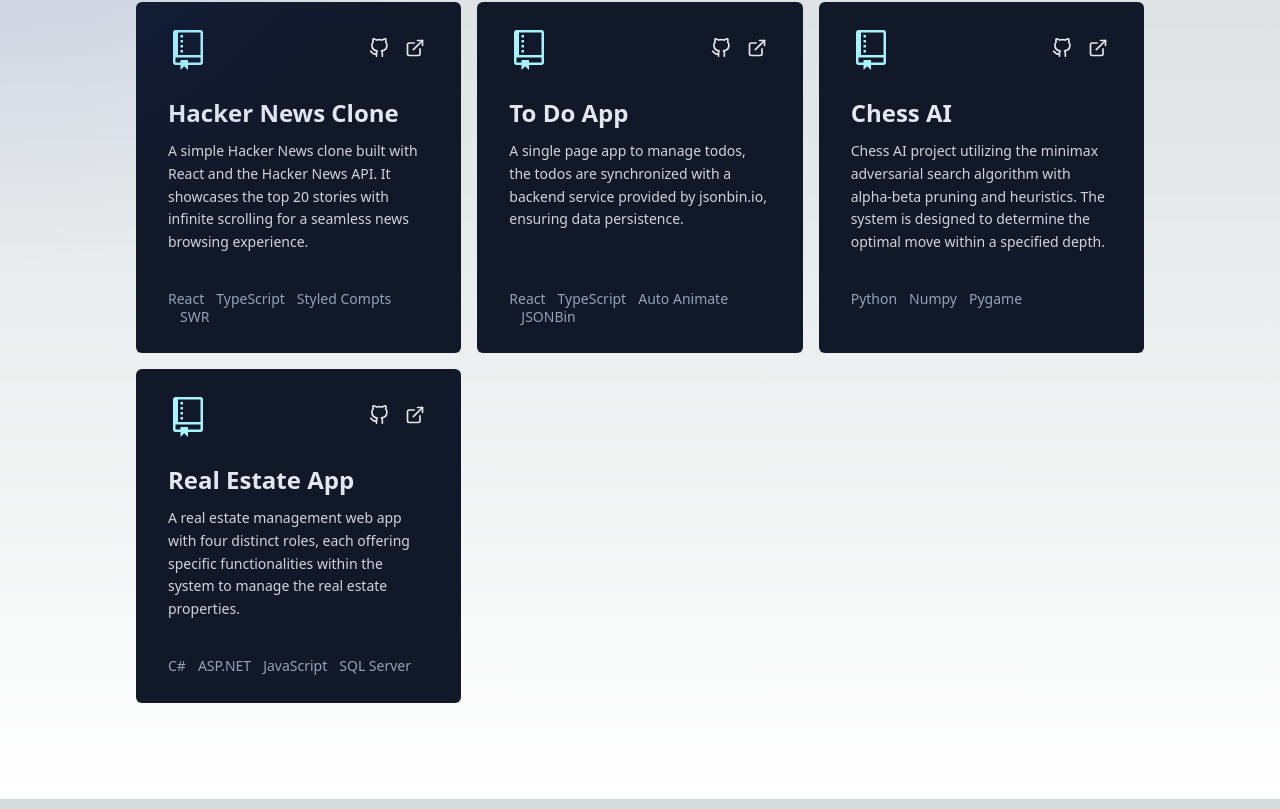
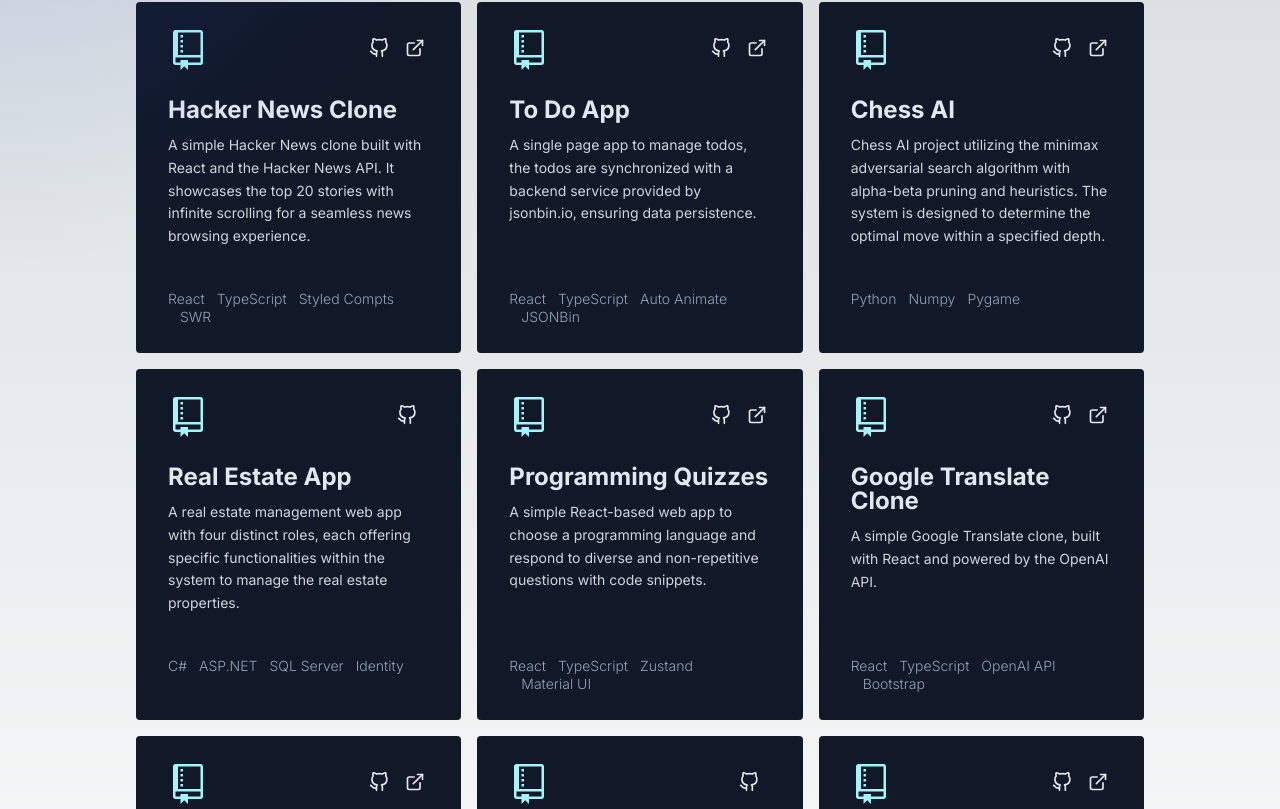
Before and after one commit to fraineralex/fraineralex.dev, a Next.js app: page /projects in a window 1280 px wide. Shown: the part 211-1020 px from the top of the page. Built offline with nearby package versions, Linux system fonts and the light colour scheme.

Commit message:
wip: working in the all projects section, add: six new projects and fix: some issues in the project-card-square component

```diff
--- a/src/app/layout.tsx
+++ b/src/app/layout.tsx
@@ -6,9 +6,9 @@ import { MouseShadow } from '@/components/layout/mouse-shadow'
 const inter = Inter({ subsets: ['latin'] })
 
 export const metadata: Metadata = {
-  title: 'Frainer Encarnacion',
+  title: 'Frainer Encarnación',
   description:
-    'Frainer Encarnacion is a software engineer who builds accessible, inclusive products and digital experiences for the web.'
+    'Frainer Encarnación is a full stack developer who builds accessible, inclusive products and digital experiences for the web.'
 }
 
 export default function RootLayout ({
--- a/src/app/projects/page.tsx
+++ b/src/app/projects/page.tsx
@@ -3,7 +3,7 @@ import AllProjectsCard from '../ui/projects/all-projects-cards'
 
 export default function Projects () {
   return (
-    <main className='mx-auto min-h-screen max-w-screen-xl px-6 py-12 font-sans md:px-12 md:py-20 lg:px-24 lg:py-0'>
+    <main className='mx-auto min-h-screen max-w-screen-xl px-6 py-12 md:px-12 md:py-20 lg:px-24 lg:py-0'>
       <section className='lg:py-24'>
         <header>
           <a
--- a/src/app/ui/projects/all-projects-cards.tsx
+++ b/src/app/ui/projects/all-projects-cards.tsx
@@ -14,7 +14,7 @@ export default function AllProjectsCard () {
         title='To Do App'
         description='A single page app to manage todos, the todos are synchronized with a backend service provided by jsonbin.io, ensuring data persistence.'
         technologies={['React', 'TypeScript', 'Auto Animate', 'JSONBin']}
-        deployUrl='https://frainer-todo-app.surge.sh/'
+        deployUrl='https://frainer-todo-app.surge.sh'
         githubRepositoryUrl='https://github.com/fraineralex/learning-react/blob/main/projects/08-todo-app-typescript'
       />
       <ProjectCard
@@ -27,9 +27,48 @@ export default function AllProjectsCard () {
       <ProjectCard
         title='Real Estate App'
         description='A real estate management web app with four distinct roles, each offering specific functionalities within the system to manage the real estate properties.'
-        technologies={['C#', 'ASP.NET', 'JavaScript', 'SQL Server']}
-        deployUrl='https://github.com/fraineralex/RealEstate-App'
+        technologies={['C#', 'ASP.NET', 'SQL Server', 'Identity']}
         githubRepositoryUrl='https://github.com/fraineralex/RealEstate-App'
+      />
+      <ProjectCard
+        title='Programming Quizzes'
+        description='A simple React-based web app to choose a programming language and respond to diverse and non-repetitive questions with code snippets.'
+        technologies={['React', 'TypeScript', 'Zustand', 'Material UI']}
+        deployUrl='https://programming-quizzes.surge.sh'
+        githubRepositoryUrl='https://github.com/fraineralex/learning-react/tree/main/projects/14-programming-quizzes-with-zustand'
+      />
+      <ProjectCard
+        title='Google Translate Clone'
+        description='A simple Google Translate clone, built with React and powered by the OpenAI API.'
+        technologies={['React', 'TypeScript', 'OpenAI API', 'Bootstrap']}
+        deployUrl='https://programming-quizzes.surge.sh'
+        githubRepositoryUrl='https://github.com/fraineralex/learning-react/tree/main/projects/14-programming-quizzes-with-zustand'
+      />
+
+      <ProjectCard
+        title='To Do List'
+        description='
+        Node.js web app for task management with user-friendly features. Supports permanent/temporary logins and user info updates.'
+        technologies={['Node.js', 'Express', 'Handlerbars', 'Sequelize']}
+        deployUrl='https://programming-quizzes.surge.sh'
+        githubRepositoryUrl='https://todolist.3.us-1.fl0.io'
+      />
+
+      <ProjectCard
+        title='Net Banking App'
+        description='
+        Net banking app built in C# following ONION architecture and SOLID principles. Enables secure user logins and seamless financial transactions.'
+        technologies={['C#', 'ASP.NET', 'SQL Server', 'Entity Framwork']}
+        githubRepositoryUrl='https://github.com/fraineralex/InternetBanking-App'
+      />
+
+      <ProjectCard
+        title='Social Network App'
+        description='
+        A Node.js Social Network App for creating user profiles, sharing posts and events, commenting, connecting with friends, and ensuring secure account access.'
+        technologies={['Node.js', 'Express', 'Handlerbars', 'Sequelize']}
+        deployUrl='https://socialnetwork.up.railway.app'
+        githubRepositoryUrl='https://github.com/fraineralex/Social-Network-App'
       />
     </>
   )
--- a/src/components/project/project-card-square.tsx
+++ b/src/components/project/project-card-square.tsx
@@ -2,13 +2,14 @@
 
 import { FiExternalLink, FiGithub } from 'react-icons/fi'
 import { GoRepo } from 'react-icons/go'
+import { useRef } from 'react'
 
 interface Props {
   title: string
   description: string
   technologies: string[]
   githubRepositoryUrl: string
-  deployUrl: string
+  deployUrl?: string
 }
 
 export default function ProjectCardSquare ({
@@ -18,19 +19,22 @@ export default function ProjectCardSquare ({
   githubRepositoryUrl,
   deployUrl
 }: Props) {
+  const deployLinkRef = useRef<HTMLAnchorElement>(null)
+  const githubLinkRef = useRef<HTMLAnchorElement>(null)
+
   const handleHover = () => {
-    const anchors = document.getElementsByTagName('a')
-    const titleAnchor = anchors.item(anchors.length - 1)
-    if (titleAnchor) {
-      titleAnchor.focus()
+    if (deployUrl && deployLinkRef.current) {
+      deployLinkRef.current.focus()
+    } else if (githubLinkRef.current) {
+      githubLinkRef.current.focus()
     }
   }
 
   const handleClick = () => {
-    const anchors = document.getElementsByTagName('a')
-    const titleAnchor = anchors.item(anchors.length - 1)
-    if (titleAnchor) {
-      titleAnchor.click()
+    if (deployUrl && deployLinkRef.current) {
+      deployLinkRef.current.click()
+    } else if (githubLinkRef.current) {
+      githubLinkRef.current.click()
     }
   }
 
@@ -40,7 +44,7 @@ export default function ProjectCardSquare ({
       onMouseEnter={handleHover}
       onClick={handleClick}
     >
-      <article className='decoration-none shadow-md flex flex-col items-center relative h-full p-8 py-7 rounded-md bg-gray-900'>
+      <article className='decoration-none shadow-md flex flex-col items-center relative h-full p-8 py-7 rounded bg-gray-900'>
         <header className='lg:min-h-[30vh]'>
           <div className='flex justify-between items-center mb-7'>
             <span className='text-cyan-200'>
@@ -50,24 +54,28 @@ export default function ProjectCardSquare ({
               <a
                 href={githubRepositoryUrl}
                 aria-label='External Link'
-                className='flex justify-center items-center px-1 py-2 relative hover:text-teal-300 focus-visible:text-teal-300'
+                className='flex justify-center items-center px-1 py-2 relative hover:text-teal-300 focus-visible:outline-none'
                 target='_blank'
                 rel='noopener noreferrer'
+                ref={githubLinkRef}
               >
                 <FiGithub className='-mt-1 w-5 h-5 mr-2' />
               </a>
+              {deployUrl && (
                 <a
                   href={deployUrl}
                   aria-label='External Link'
-                className='flex justify-center items-center px-1 py-2 relative hover:text-teal-300 focus-visible:text-teal-300 deploy-link'
+                  className='flex justify-center items-center px-1 py-2 relative hover:text-teal-300 focus-visible:outline-none'
                   target='_blank'
                   rel='noopener noreferrer'
+                  ref={deployLinkRef}
                 >
                   <FiExternalLink className='-mt-1 w-5 h-5' />
                 </a>
+              )}
             </span>
           </div>
-          <h3 className='mt-3 text-2xl font-bold leading-tight text-slate-200 group-hover:text-teal-300 group-focus-visible:text-teal-300'>
+          <h3 className='mt-3 text-2xl font-bold text-slate-200 group-hover:text-teal-300 group-focus-visible:text-teal-300 leading-none'>
             <a
               href={deployUrl}
               target='_blank'
```
Lines whose indentation alone changed are shown as unchanged.
